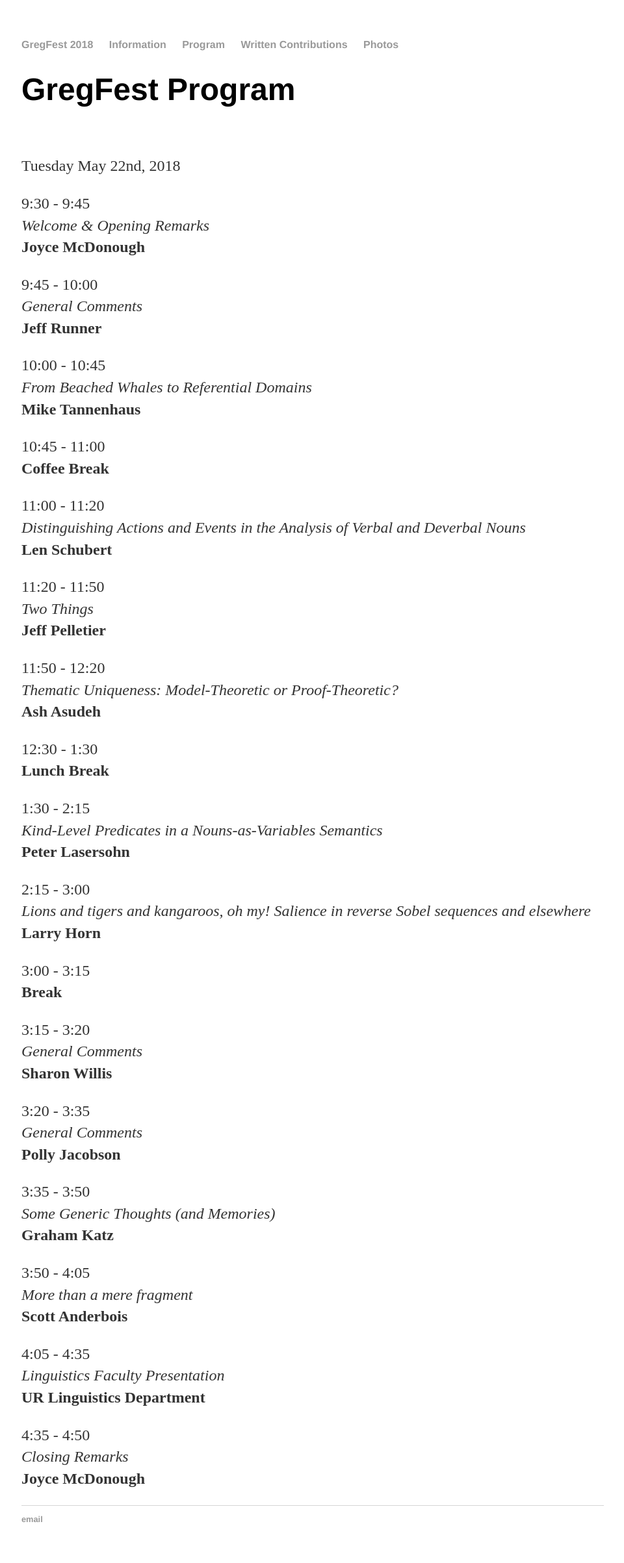
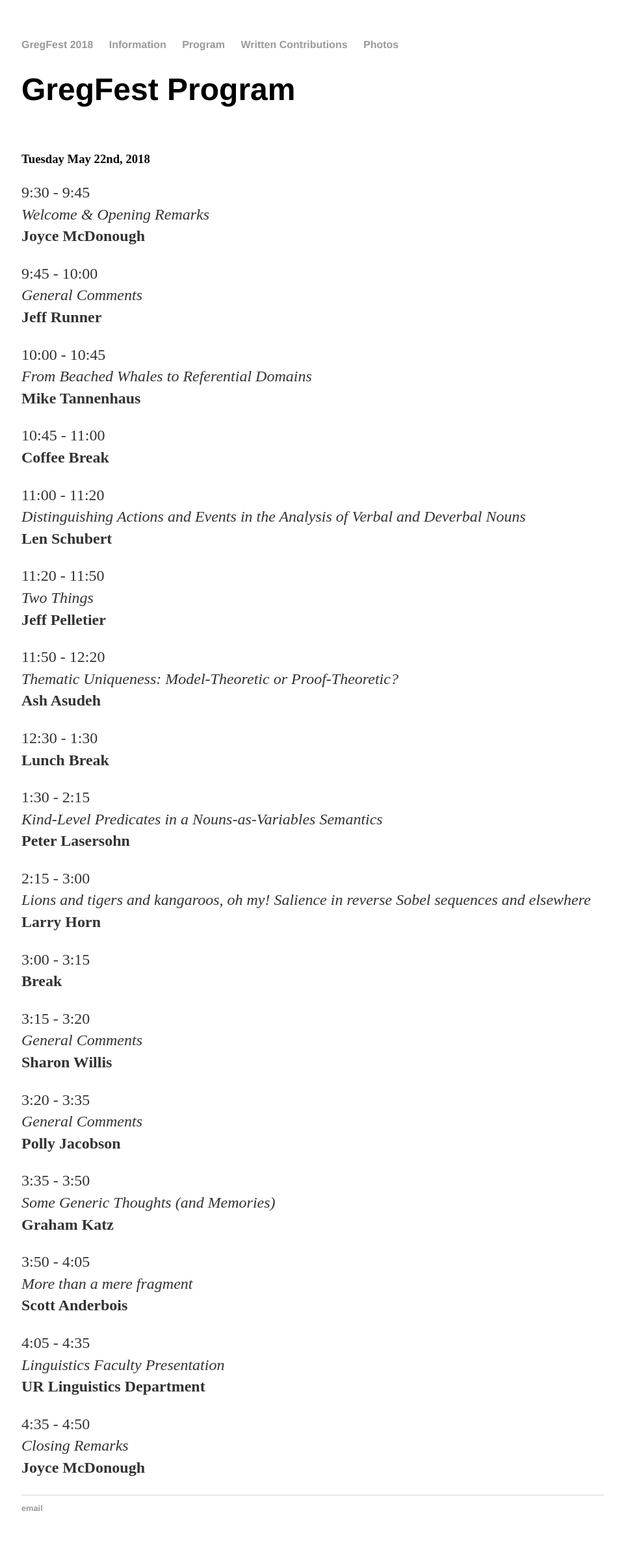
Before and after one commit to GregFest2018/GregFest2018.github.io, a Jekyll site: the page built from program.html, in a window 1280 px wide. Shown: the whole page at 65% size, without its empty margins (159-1119 px from the left). Built offline with Jekyll 4.4.1, drawn with Linux system fonts in a browser that asks for light colours.

```diff
--- a/program.html
+++ b/program.html
@@ -4,7 +4,7 @@ title: about
 ---
 <div class="blurb">
 <h1>GregFest Program</h1><br>
-<p>Tuesday May 22nd, 2018</p>
+<h3>Tuesday May 22nd, 2018</h3>
 
 
 <p>9:30 - 9:45<br>
```
